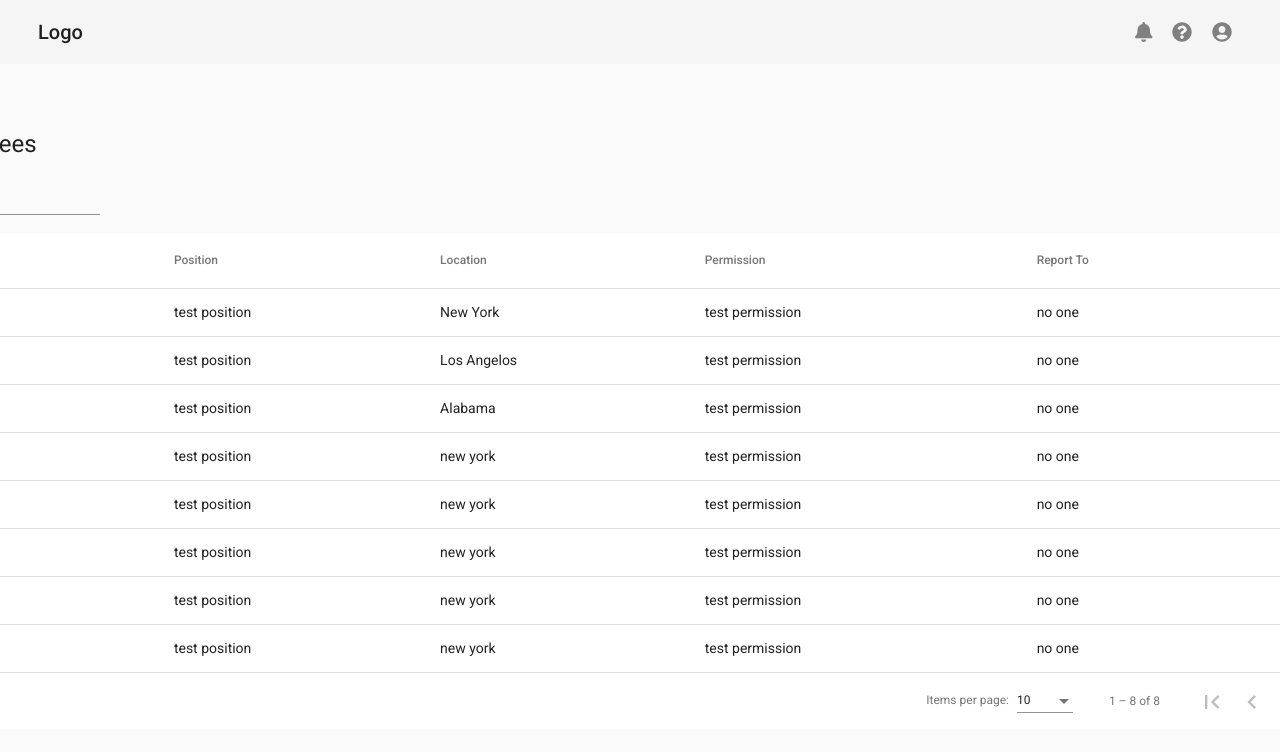
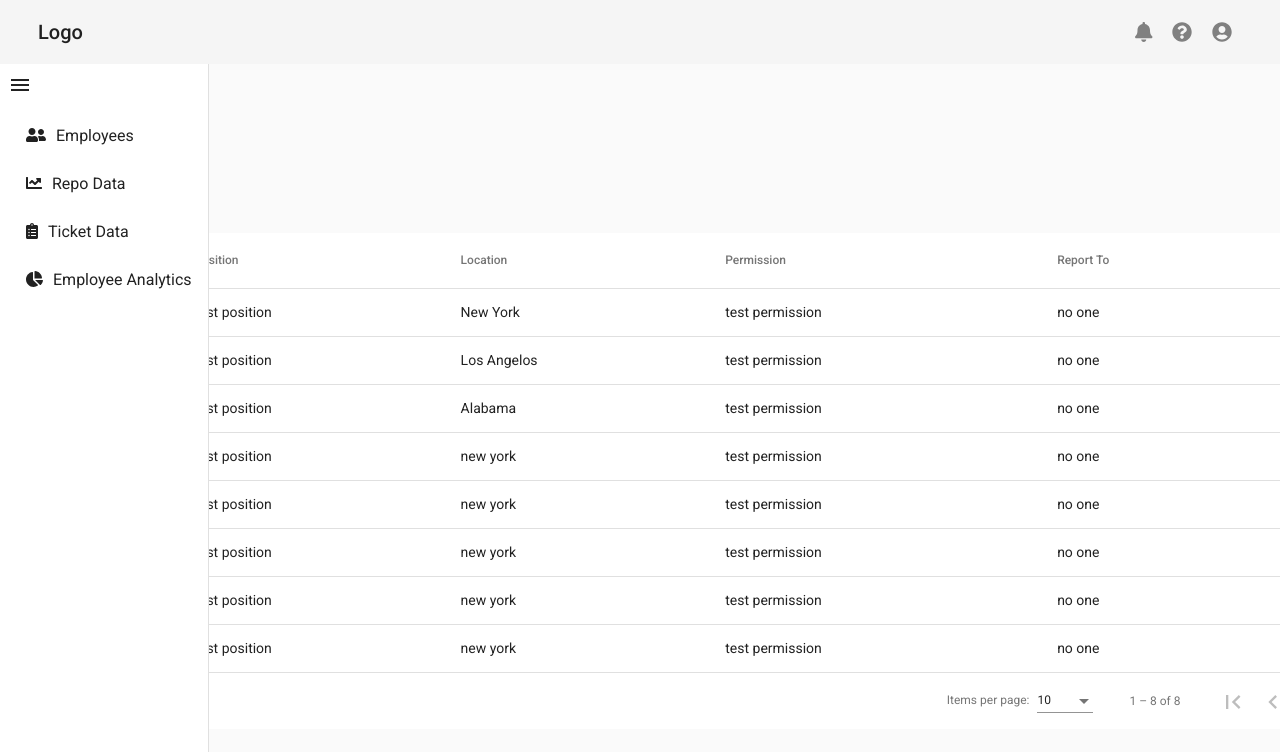
Before and after one commit to razroo/employee-dashboard-angular, an Angular app: page / in a window 1280 px wide. Both pictures are taken after a click on the button "menu". Shown: the top 752 px of the page. Built offline with nearby package versions, Linux system fonts and the light colour scheme.

Commit message:
Feat: Sidebar (Toggle for content WIP)

```diff
--- a/apps/employee-dashboard/src/app/app.component.html
+++ b/apps/employee-dashboard/src/app/app.component.html
@@ -27,16 +27,16 @@
 
 <mat-sidenav-container>
 
-  <mat-sidenav #snav mode="side" opened>
+  <mat-sidenav  #snav mode="side" opened>
     <button
     mat-icon-button
     class="example-icon"
     aria-label="Nav Menu Button"
-    (click)="snav.toggle()"
+    (click)="showFiller = !showFiller"
   >
     <mat-icon>menu</mat-icon>
   </button>
-    <mat-nav-list>
+    <mat-nav-list *ngIf="showFiller" >
       <a mat-list-item routerLink="employees">  <fa-icon
         [icon]="faUserFriends"
         aria-hidden="false"
--- a/apps/employee-dashboard/src/app/app.component.ts
+++ b/apps/employee-dashboard/src/app/app.component.ts
@@ -16,6 +16,9 @@ import { faChartLine } from '@fortawesome/free-solid-svg-icons';
 
 export class AppComponent {
   title = 'Razroo | Fully Architected Employee Dashboard';
+
+
+
  faBell = faBell;
  faQuestionCircle = faQuestionCircle;
  faUserCircle = faUserCircle
@@ -24,4 +27,8 @@ export class AppComponent {
  faChartPie = faChartPie;
  faClipboardList = faClipboardList;
  faChartLine = faChartLine;
+
+ showFiller = false;
+
+
 }
```
